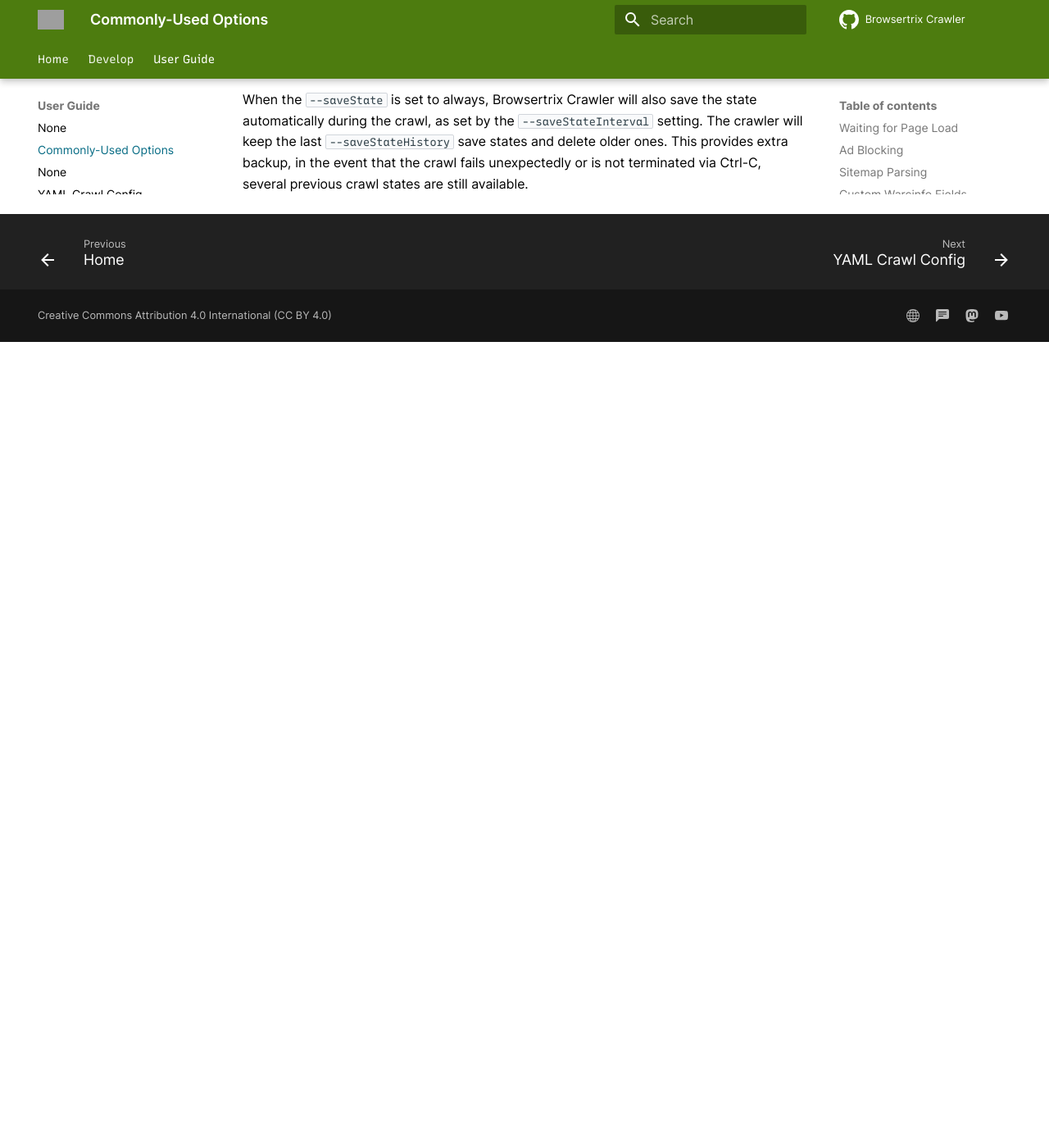
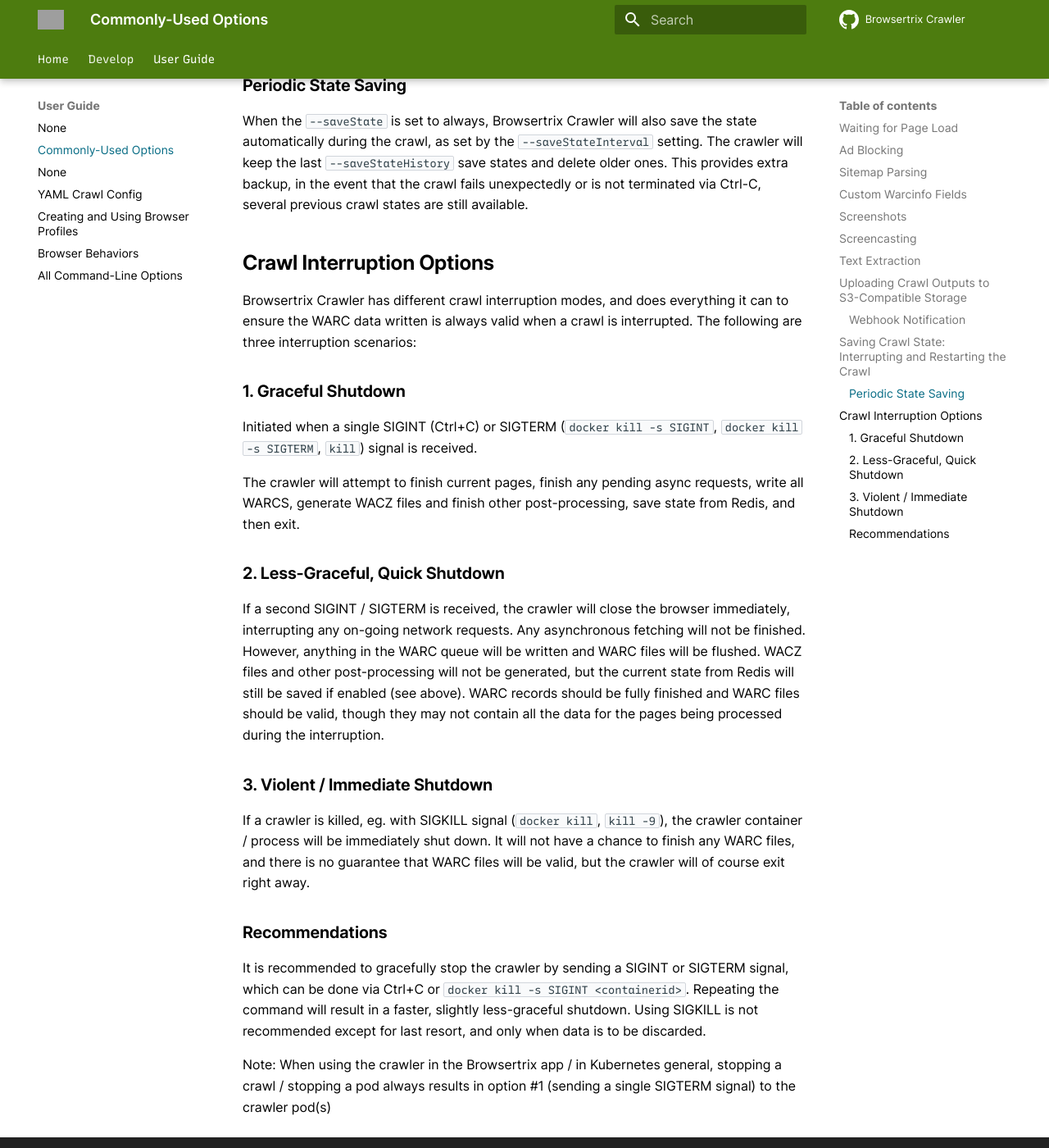
Before and after one commit to webrecorder/browsertrix-crawler, an MkDocs documentation site: the page built from docs/docs/user-guide/common-options.md, in a window 1280 px wide and 1400 px high, scrolled down 4377 px. Shown: the whole window at 82% size. Built offline with MkDocs 1.6.1 and Material for MkDocs 9.7.7, drawn with Linux system fonts in a browser that asks for light colours; comment, search, counter and statistics services are not loaded; before the commit the page ends 4794 px from its top, so only the background shows below that; some of the changed text lies outside the part shown; grey boxes are pictures that could not be loaded.

Commit message:
improvements to 'non-graceful' interrupt to ensure WARCs are still closed gracefully (#504)
The intent is for even non-graceful interruption (duplicate Ctrl+C) to
still result in valid WARC records, even if page is unfinished:
- immediately exit the browser, and call closeWorkers()
- finalize() recorder, finish active WARC records but don't fetch
anything else
- flush() existing open writer, mark as done, don't write anything else
- possible fix to additional issues raised in #487

Docs: Update docs on different interrupt options, eg. single SIGINT/SIGTERM, multiple SIGINT/SIGTERM (as handled here) vs SIGKILL

---------
Co-authored-by: Tessa Walsh <tessa@bitarchivist.net>

```diff
--- a/docs/docs/user-guide/common-options.md
+++ b/docs/docs/user-guide/common-options.md
@@ -115,7 +115,7 @@
 
 ## Saving Crawl State: Interrupting and Restarting the Crawl
 
-A crawl can be gracefully interrupted with Ctrl-C (SIGINT) or a SIGTERM.
+A crawl can be gracefully interrupted with Ctrl-C (SIGINT) or a SIGTERM (see below for more details).
 
 When a crawl is interrupted, the current crawl state is written to the `crawls` subdirectory inside the collection directory. The crawl state includes the current YAML config, if any, plus the current state of the crawl.
 
@@ -128,3 +128,29 @@
 ### Periodic State Saving
 
 When the `--saveState` is set to always, Browsertrix Crawler will also save the state automatically during the crawl, as set by the `--saveStateInterval` setting. The crawler will keep the last `--saveStateHistory` save states and delete older ones. This provides extra backup, in the event that the crawl fails unexpectedly or is not terminated via Ctrl-C, several previous crawl states are still available.
+
+## Crawl Interruption Options
+
+Browsertrix Crawler has different crawl interruption modes, and does everything it can to ensure the WARC data written is always valid when a crawl is interrupted. The following are three interruption scenarios:
+
+### 1. Graceful Shutdown
+
+Initiated when a single SIGINT (Ctrl+C) or SIGTERM (`docker kill -s SIGINT`, `docker kill -s SIGTERM`, `kill`) signal is received.
+
+The crawler will attempt to finish current pages, finish any pending async requests, write all WARCS, generate WACZ files and finish other post-processing, save state from Redis, and then exit.
+
+### 2. Less-Graceful, Quick Shutdown
+
+If a second SIGINT / SIGTERM is received, the crawler will close the browser immediately, interrupting any on-going network requests. Any asynchronous fetching will not be finished. However, anything in the WARC queue will be written and WARC files will be flushed. WACZ files and other post-processing will not be generated, but the current state from Redis will still be saved if enabled (see above). WARC records should be fully finished and WARC files should be valid, though they may not contain all the data for the pages being processed during the interruption.
+
+### 3. Violent / Immediate Shutdown
+
+If a crawler is killed, eg. with SIGKILL signal (`docker kill`, `kill -9`), the crawler container / process will be immediately shut down. It will not have a chance to finish any WARC files, and there is no guarantee that WARC files will be valid, but the crawler will of course exit right away.
+
+
+### Recommendations
+
+It is recommended to gracefully stop the crawler by sending a SIGINT or SIGTERM signal, which can be done via Ctrl+C or `docker kill -s SIGINT <containerid>`. Repeating the command will result in a faster, slightly less-graceful shutdown.
+Using SIGKILL is not recommended except for last resort, and only when data is to be discarded.
+
+Note: When using the crawler in the Browsertrix app / in Kubernetes general, stopping a crawl / stopping a pod always results in option #1 (sending a single SIGTERM signal) to the crawler pod(s)
```
Also changed, not shown: 4 other files.
